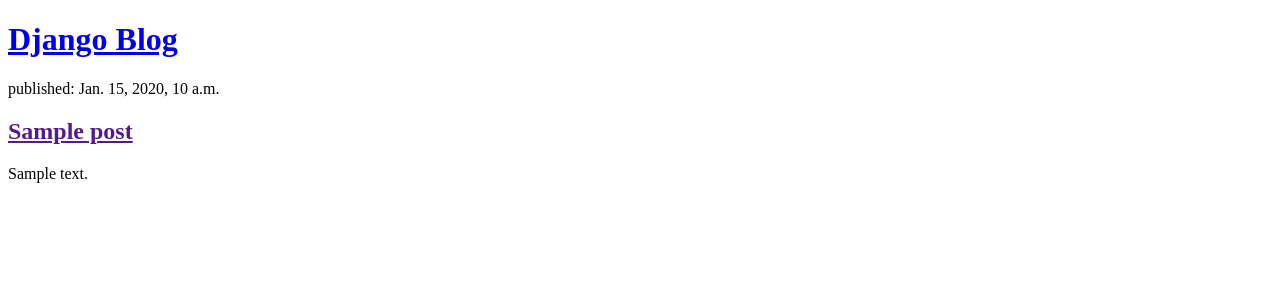
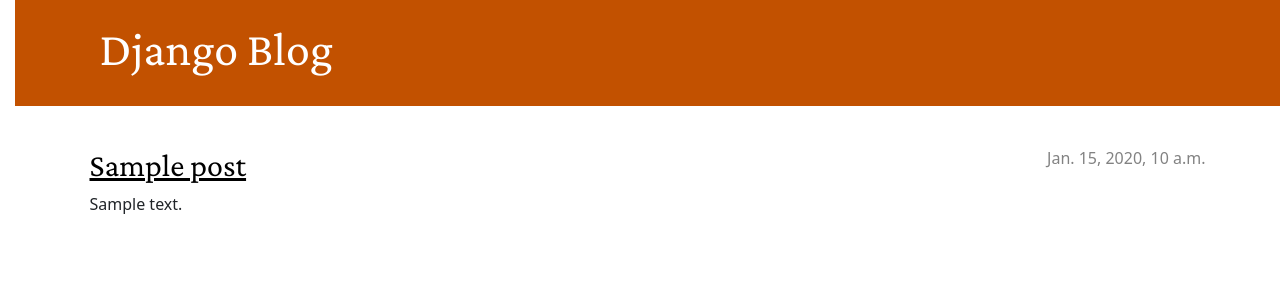
Before and after one commit to Harold-Odro/my-first-blog, a Django app: template blog/templates/blog/post_list.html in a window 1280 px wide. Shown: the top 300 px of the page. Run offline with Django 3.2, Linux system fonts and the light colour scheme; the template is opened without the code that fills it: most values are stand-ins (such as "Sample title", 1, 10 or a date in 2020).

Commit message:
Added view and template for detailed blog post as well as CSS for the site.

```diff
--- /dev/null
+++ b/blog/static/css/blog.css
@@ -0,0 +1,79 @@
+h1 a, h2 a {
+    color: #C25100;
+    font-family: 'Crimson Pro', serif;
+}
+
+body{
+    padding-left: 15px;
+}
+
+.page-header {
+    background-color: #C25100;
+    margin-top: 0;
+    margin-bottom: 40px;
+    padding: 20px 20px 20px 40px;
+}
+
+.page-header h1,
+.page-header h1 a,
+.page-header h1 a:visited,
+.page-header h1 a:active {
+    color: #ffffff;
+    font-size: 36pt;
+    text-decoration: none;
+}
+
+h1,
+h2,
+h3,
+h4 {
+    font-family: 'Lobster', cursive;
+}
+
+.date {
+    color: #828282;
+}
+
+.save {
+    float: right;
+}
+
+.post-form textarea,
+.post-form input {
+    width: 100%;
+}
+
+.top-menu,
+.top-menu:hover,
+.top-menu:visited {
+    color: #ffffff;
+    float: right;
+    font-size: 26pt;
+    margin-right: 20px;
+}
+
+.post {
+    margin-bottom: 70px;
+}
+
+.post h2 a,
+.post h2 a:visited {
+    color: #000000;
+}
+
+.post > .date,
+.post > .actions {
+    float: right;
+}
+
+.btn-secondary,
+.btn-secondary:visited {
+    color: #C25100;
+    background: none;
+    border-color: #C25100;
+}
+
+.btn-secondary:hover {
+    color: #FFFFFF;
+    background-color: #C25100;
+}
--- /dev/null
+++ b/blog/templates/blog/base.html
@@ -0,0 +1,25 @@
+{% load static%}
+<!DOCTYPE html>
+<html>
+    <head>
+        <title>Django blog</title>
+        <link rel="stylesheet" href="https://fonts.googleapis.com/css2?family=Crimson+Pro">
+        <link rel="stylesheet" href="https://cdn.jsdelivr.net/npm/bootstrap@5.1.3/dist/css/bootstrap.min.css" integrity="sha384-1BmE4kWBq78iYhFldvKuhfTAU6auU8tT94WrHftjDbrCEXSU1oBoqyl2QvZ6jIW3" crossorigin="anonymous">
+        <link rel="stylesheet" href="{%static 'css/blog.css' %}">
+    </head>
+    <body>
+        <header class="page-header">
+          <div class="container">
+              <h1><a href="/">Django Blog</a></h1>
+          </div>
+        </header>
+        <main class="container">
+            <div class="row">
+                <div class="col">
+                {% block content %}
+                {% endblock %}
+                </div>
+            </div>
+        </main>
+    </body>
+</html>
--- a/blog/templates/blog/post_list.html
+++ b/blog/templates/blog/post_list.html
@@ -1,19 +1,13 @@
-<!DOCTYPE html>
-<html>
-    <head>
-        <title>Django blog</title>
-    </head>
-    <body>
-        <header>
-            <h1><a href="/">Django Blog</a></h1>
-        </header>
-    {%for post in posts%}
-        <article>
-            <time>published: {{ post.published_date }}</time>
-            <h2><a href="">{{ post.title }}</a></h2>
+{%extends 'blog/base.html'%}
+
+{% block content%}
+    {% for post in posts %}
+        <article class="post">
+            <time class="date">
+                {{ post.published_date }}
+            </time>
+            <h2><a href="{% url 'post_detail' pk=post.pk %}">{{ post.title }}</a></h2>
             <p>{{ post.text|linebreaksbr }}</p>
         </article>
-    {%endfor%}
-
-    </body>
-</html>
+    {% endfor %}
+{% endblock %}
--- a/blog/urls.py
+++ b/blog/urls.py
@@ -3,4 +3,5 @@
 
 urlpatterns = [
     path('', views.post_list, name = 'post_list'),
+    path('post/<int:pk>/', views.post_detail, name = 'post_detail'),
 ]
--- a/blog/views.py
+++ b/blog/views.py
@@ -1,8 +1,13 @@
 from django.shortcuts import render
 from django.utils import timezone
 from .models import Post
+from django.shortcuts import render, get_object_or_404
 
 # Create your views here.
 def post_list(request):
     posts = Post.objects.filter(published_date__lte=timezone.now()).order_by('published_date')
     return render(request, 'blog/post_list.html', {'posts':posts})
+
+def post_detail(request, pk):
+    post = get_object_or_404(Post, pk=pk)
+    return render(request, 'blog/post_detail.html', {'post': post})
--- a/mysite/settings.py
+++ b/mysite/settings.py
@@ -11,6 +11,7 @@
 """
 
 from pathlib import Path
+import os
 
 # Build paths inside the project like this: BASE_DIR / 'subdir'.
 BASE_DIR = Path(__file__).resolve().parent.parent
@@ -119,7 +120,7 @@
 # https://docs.djangoproject.com/en/3.2/howto/static-files/
 
 STATIC_URL = '/static/'
-STATIC_ROOT = BASE_DIR/ 'static'
+STATIC_ROOT = os.path.join(BASE_DIR, 'static')
 
 # Default primary key field type
 # https://docs.djangoproject.com/en/3.2/ref/settings/#default-auto-field
```
Also changed, not shown: blog/templates/blog/post_detail.html (added, +13 -0 lines).
